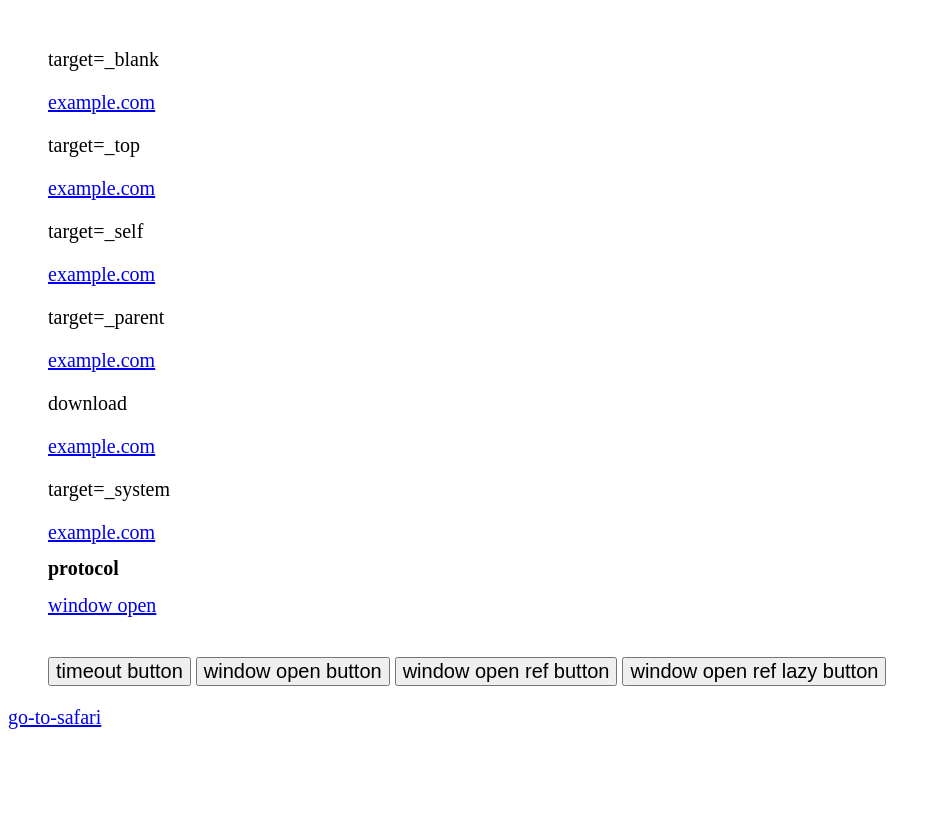
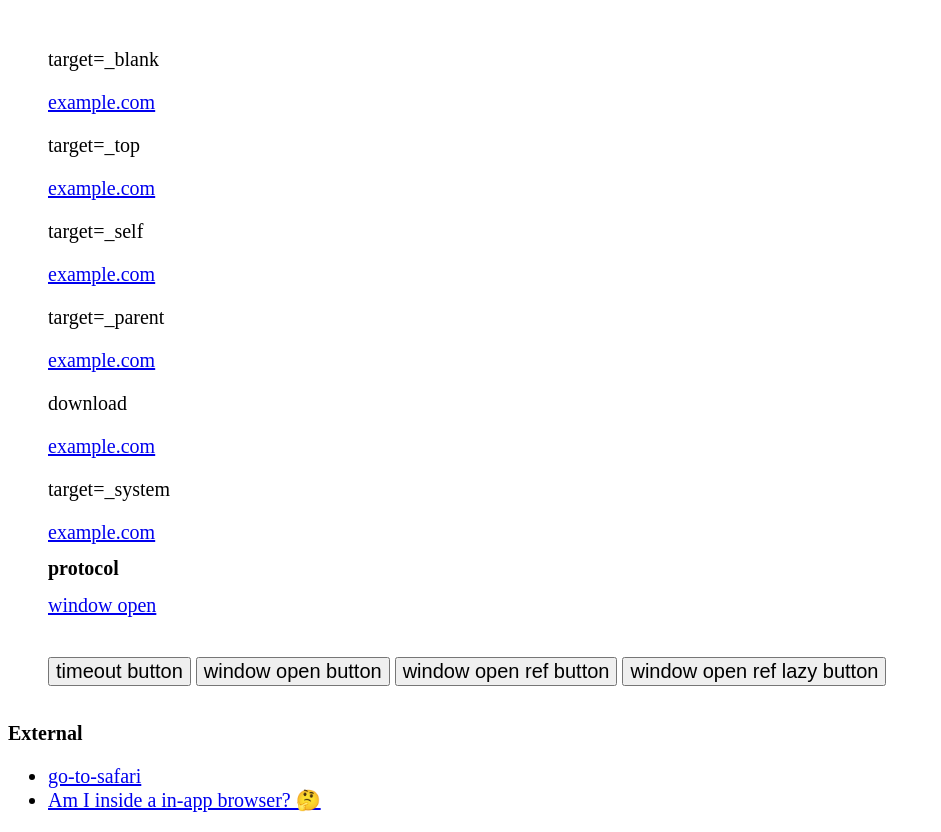
Before and after one commit to azu/webvvv, a plain HTML site: page index.html in a window 1280 px wide. Shown: the whole page, without its empty margins (0-941 px from the left). Before the commit the page ends 800 px from the top, so only its background shows below. Drawn offline with Linux system fonts and the light colour scheme.

Commit message:
javascript:

```diff
--- a/index.html
+++ b/index.html
@@ -66,7 +66,11 @@
     <button id="window-open-ref-lazy-button">window open ref lazy button</button>
 </div>
 <div>
-    <a href="https://youheinakagawa.github.io/go-to-safari-js/">go-to-safari</a>
+    <h2>External</h2>
+    <ul>
+        <li><a href="https://youheinakagawa.github.io/go-to-safari-js/">go-to-safari</a></li>
+        <li><a href="https://am-i-inapp-browser.vercel.app/">Am I inside a in-app browser? 🤔</a></li>
+    </ul>
 </div>
 </body>
 </html>
```
